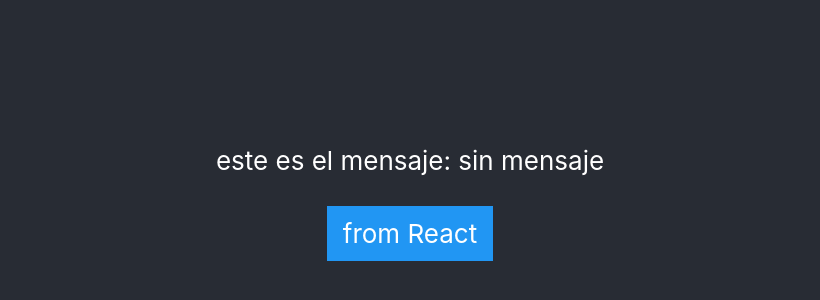
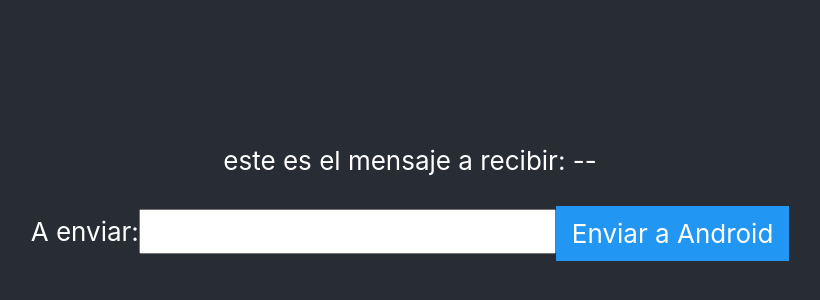
Before and after one commit to jreigpas/myapp, a React (Create React App) app: page / in a window 1280 px wide. Shown: the part 212-512 px from the top of the page, without its empty margins (230-1050 px from the left). Built offline with nearby package versions, Linux system fonts and the light colour scheme.

Commit message:
add input

```diff
--- a/src/App.tsx
+++ b/src/App.tsx
@@ -2,11 +2,19 @@
 import { useState } from "react";
 
 function App() {
-  const [mensaje, setMensaje] = useState("sin mensaje");
+  const [mensaje, setMensaje] = useState("--");
+  const [mensajeEnviar, setMensajeEnviar] = useState("sin mensaje");
 
   const getFromAndroid = () => {
-        window.Android.getFromAndroid("informacion desde React");
+      console.log('llega a mensaje enviar '+ mensajeEnviar);
+      window.Android.getFromAndroid(mensajeEnviar);
   };
+
+  const handleInputChange = (event: any) => {
+    console.log('valor:'+event.target.value);
+    setMensajeEnviar(event.target.value);
+  };
+
 
   window.changeText = function (msg: string) {
     console.log("llega 1");
@@ -17,14 +25,16 @@
   return (
     <div className="App">
       <header className="App-header">
-        <p>este es el mensaje: {mensaje}</p>
-
-        <button
-          className="w3-button w3-blue"
-          onClick={getFromAndroid}
-        >
-          from React
+        <p>este es el mensaje a recibir: {mensaje}</p>
+        <form onSubmit={getFromAndroid}>
+        <label>
+          A enviar:
+          <input type="text" name="mensajeEnviar" onChange={handleInputChange} />
+        </label>
+        <button type="submit" className="w3-button w3-blue">
+          Enviar a Android
         </button>
+        </form>
       </header>
     </div>
   );
```
